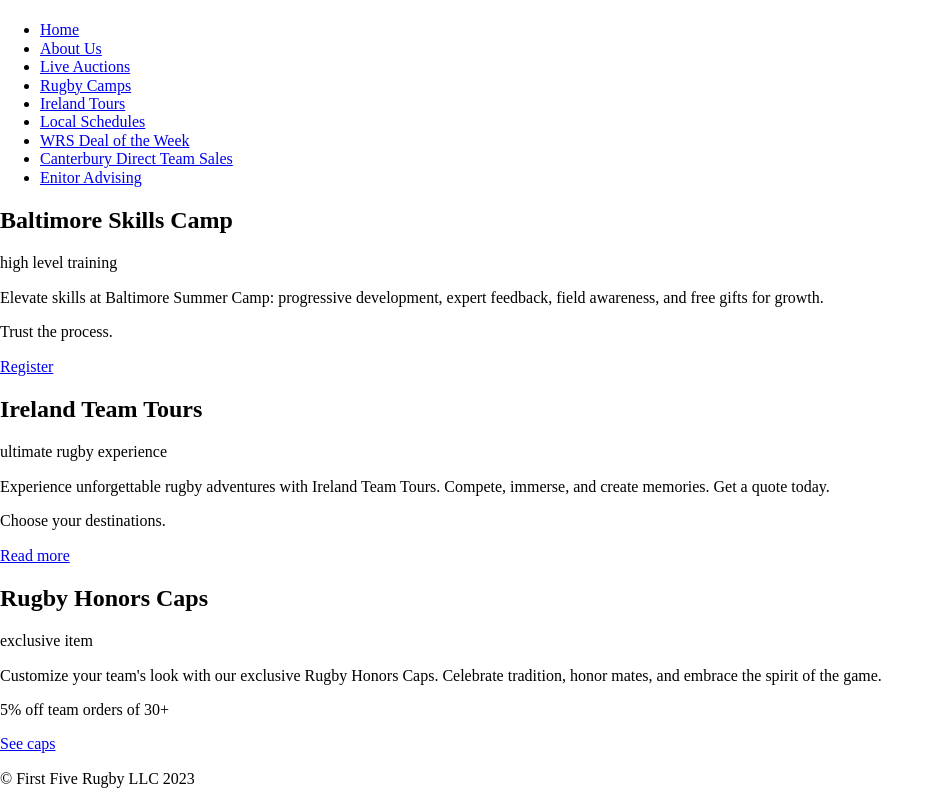
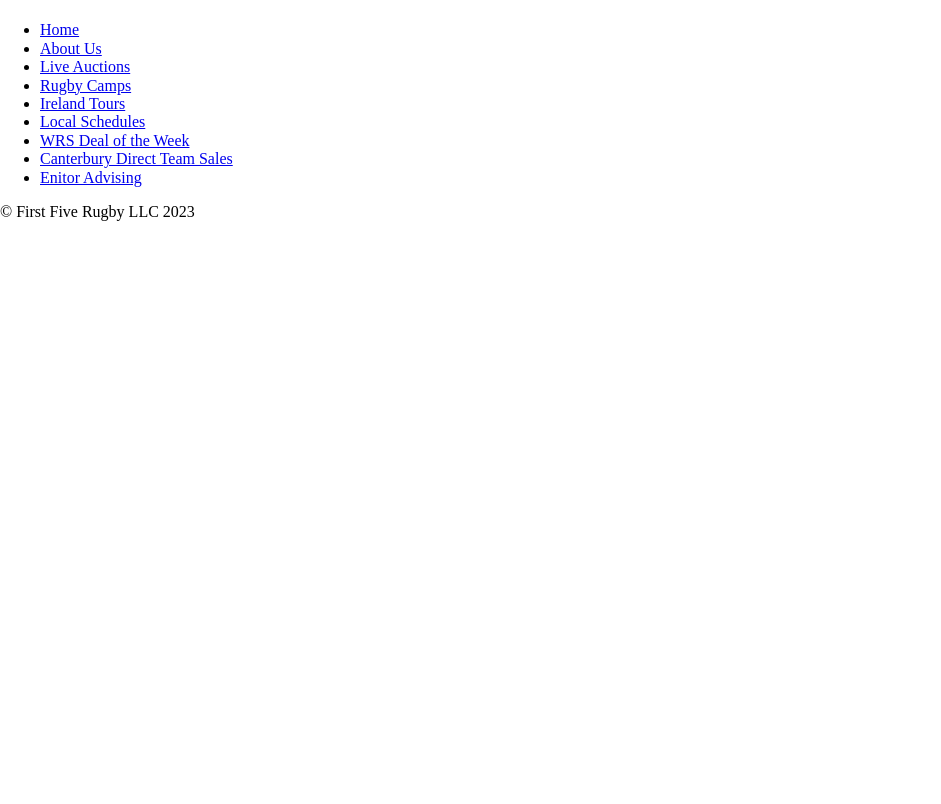
Before and after one commit to reyesjl/firstfivecloud, a Django app: template f5/templates/index.html in a window 1280 px wide. Shown: the whole page, without its empty margins (0-941 px from the left). After the commit the page ends 221 px from the top, so only its background shows below. Run offline with Django 4.2, Linux system fonts and the light colour scheme; the template is opened without the code that fills it, so the values that code supplies are empty; some libraries are stand-ins or nearby versions; grey boxes are pictures that could not be loaded.

Commit message:
homepage is blank

```diff
--- a/f5/templates/index.html
+++ b/f5/templates/index.html
@@ -1,8 +1,6 @@
 {% extends 'base.html'%}
 {% load static %}
-<!-- this enables -->
 
-<!-- Insert css file for this template -->
 {% block mycss %}
 <link href="{% static 'css/landing.css' %}" rel="stylesheet" />
 {% endblock %}
@@ -12,54 +10,4 @@
 {% endblock %}
 
 {% block content %}
-<!-- Navbar -->
-<div class="container">
-  <div class="services">
-    <div class="row">
-
-      <div class="column">
-        <div class="card">
-          <div class="centerMe" style="background-image: url('{% static 'assets/camps/baltimore.png'%}')">
-          </div>
-          <div class="containerMe">
-            <h2>Baltimore Skills Camp</h2>
-            <p class="titleCard">high level training</p>
-            <p>Elevate skills at Baltimore Summer Camp: progressive development, expert feedback, field awareness, and free gifts for growth.</p>
-            <p>Trust the process.</p>
-            <a href="{% url 'camps' %}" class="button">Register</a>
-          </div>
-        </div>
-      </div>
-
-      <div class="column">
-        <div class="card">
-          <div class="centerMe" style="background-image: url('{% static 'assets/tours/busWait.jpg'%}')"></div>
-          <div class="containerMe">
-            <h2>Ireland Team Tours</h2>
-            <p class="titleCard">ultimate rugby experience</p>
-            <p>Experience unforgettable rugby adventures with Ireland Team Tours. Compete, immerse, and create memories. Get a quote today.</p>
-            <p>Choose your destinations.</p>
-            <a href="{% url 'tours' %}" class="button">Read more</a>
-          </div>
-        </div>
-      </div>
-
-      <div class="column">
-        <div class="card">
-          <div class="centerMe" style="background-image: url('{% static 'assets/caps/cap2.png'%}')"></div>
-          <div class="containerMe">
-            <h2>Rugby Honors Caps</h2>
-            <p class="titleCard">exclusive item</p>
-            <p>Customize your team's look with our exclusive Rugby Honors Caps. Celebrate tradition, honor mates, and embrace the spirit of the game.</p>
-            <p>5% off team orders of 30+</p>
-            <a href="{% url 'catalog' %}" class="button">See caps</a>
-          </div>
-        </div>
-      </div>
-
-    </div>
-
-  </div>
-</div>
-
 {% endblock %}
```
